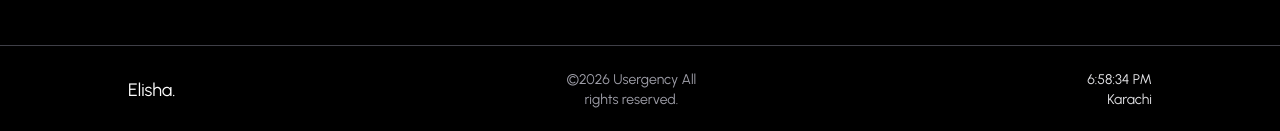
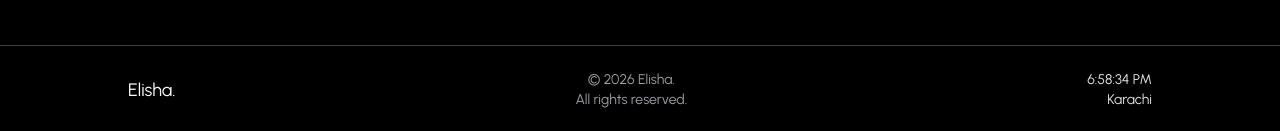
Before and after one commit to elishabhatti/elisha-portfolio, a Next.js app: page / in a window 1280 px wide. Shown: the part 4673-4804 px from the top of the page. Built offline with nearby package versions, Linux system fonts and the light colour scheme.

Commit message:
refactor: changed the footer mid part desgin

```diff
--- a/components/Footer.jsx
+++ b/components/Footer.jsx
@@ -2,8 +2,6 @@ import { useEffect, useState } from "react";
 
 const Footer = () => {
   const [time, setTime] = useState("");
-
-  const year = new Date().getFullYear();
 
   useEffect(() => {
     const interval = setInterval(() => {
@@ -23,8 +21,7 @@ const Footer = () => {
 
         {/* Center */}
         <div className="text-center text-zinc-400">
-          ©{year} Usergency All <br />
-          rights reserved.
+          © {new Date().getFullYear()} Elisha. <br /> All rights reserved.
         </div>
 
         {/* Right */}
```
